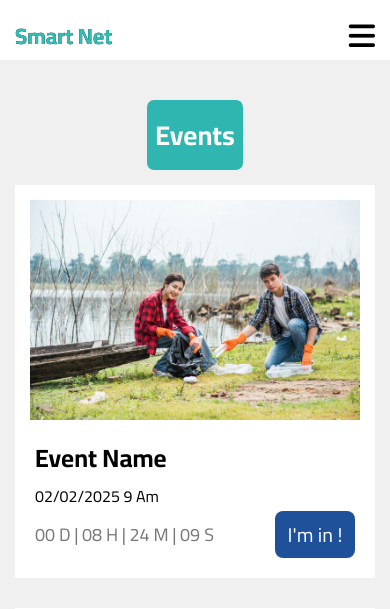
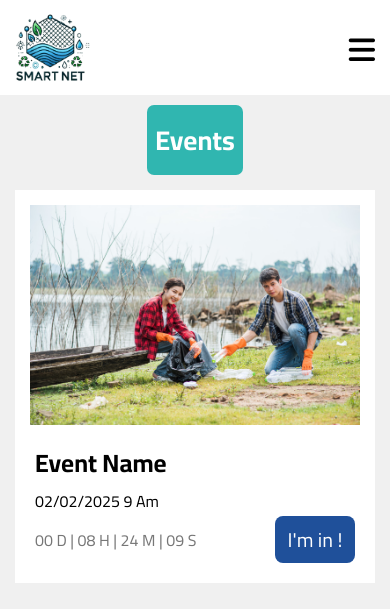
Before and after one commit to Med-Slimen/SmartNet, a PHP site: page /events.html in a window 390 px wide. Shown: the top 609 px of the page. Run offline with PHP 8.4, Linux system fonts and the light colour scheme; some web fonts are replaced.

Commit message:
New Update

```diff
--- a/css/events.css
+++ b/css/events.css
@@ -68,7 +68,7 @@ li{
 .header{
     padding-top: 8px;
     background-color:white ;
-    height: 60px;
+    height: 95px;
     position: fixed;
     width: 100%;
     transition: var(--trans);
@@ -84,6 +84,11 @@ li{
 .header .container .logo{
     max-width: 100%;
     max-height: 100px;
+}
+.header .container .logo img{
+    width: 75px;
+    height: 75px;
+    max-width: 100%;
 }
 .header .container .logo h2{
     font-size: 25px;
@@ -174,7 +179,7 @@ li{
 }
 /* End Header */
 .events{
-    padding-top: 100px;
+    padding-top: 105px;
     background-color: rgb(240, 240, 240);
 }
 .events .container{
@@ -209,6 +214,11 @@ li{
     font-size: 18px;
     color: #777;
 }
+@media(max-width:767px){
+    .events .container .box .text span{
+        font-size: 16px;
+    }
+}
 .events .container .box .text .countdown{
     display: flex;
     justify-content: space-between;
--- a/donation.html
+++ b/donation.html
@@ -31,7 +31,7 @@
     <div id="header" class="header">
       <div class="container">
         <div class="logo">
-          <a href="index.html"><h2 id="smartnet-title">Smart Net</h2></a>
+          <a href="index.html"><img src="images/logo.png" alt=""></a>
         </div>
         <div onclick="showMenu()" id="bars" class="bars">
           <i class="fa-solid fa-bars"></i>
--- a/eventform.html
+++ b/eventform.html
@@ -31,7 +31,7 @@
     <div id="header" class="header">
       <div class="container">
         <div class="logo">
-          <a href="index.html"><h2 id="smartnet-title">Smart Net</h2></a>
+          <a href="index.html"><img src="images/logo.png" alt="" /></a>
         </div>
         <div onclick="showMenu()" id="bars" class="bars">
           <i class="fa-solid fa-bars"></i>
--- a/events.html
+++ b/events.html
@@ -31,7 +31,7 @@
     <div id="header" class="header">
       <div class="container">
         <div class="logo">
-          <a href="index.html"><h2 id="smartnet-title">Smart Net</h2></a>
+          <a href="index.html"><img src="images/logo.png" alt=""></a>
         </div>
         <div onclick="showMenu()" id="bars" class="bars">
           <i class="fa-solid fa-bars"></i>
--- a/index.html
+++ b/index.html
@@ -31,7 +31,7 @@
     <div id="header" class="header">
       <div class="container">
         <div class="logo">
-          <a href="index.html"><h2 id="smartnet-title">Smart Net</h2></a>
+          <a href="index.html"><img src="images/logo.png" alt=""></a>
         </div>
         <div onclick="showMenu()" id="bars" class="bars">
           <i class="fa-solid fa-bars"></i>
--- a/index.js
+++ b/index.js
@@ -24,14 +24,14 @@ function menu() {
   document.addEventListener("scroll", () => {
     if (window.scrollY > 50) {
       header.classList.add("header-scrolled");
-      logo.classList.add("h2-scrolled");
+      // logo.classList.add("h2-scrolled");
       bars.classList.add("bars-scrolled");
       for (let lien of lesLiens) {
         lien.classList.add("les-liens-scrolled");
       }
     } else {
       header.classList.remove("header-scrolled");
-      logo.classList.remove("h2-scrolled");
+      // logo.classList.remove("h2-scrolled");
       bars.classList.remove("bars-scrolled");
       for (let lien of lesLiens) {
         lien.classList.remove("les-liens-scrolled");
@@ -59,7 +59,6 @@ function startCountdown() {
   const events = document.querySelectorAll(".timer");
 
   events.forEach((event) => {
-    // Now `event` is recognized as an HTMLElement
     const targetDate = new Date(event.getAttribute("date")).getTime();
     const daysSpan = event.querySelector(".days");
     const hoursSpan = event.querySelector(".hours");
--- a/report.html
+++ b/report.html
@@ -31,7 +31,7 @@
     <div id="header" class="header">
       <div class="container">
         <div class="logo">
-          <a href="index.html"><h2 id="smartnet-title">Smart Net</h2></a>
+          <a href="index.html"><img src="images/logo.png" alt=""></a>
         </div>
         <div onclick="showMenu()" id="bars" class="bars">
           <i class="fa-solid fa-bars"></i>
--- a/team.html
+++ b/team.html
@@ -31,7 +31,7 @@
     <div id="header" class="header">
       <div class="container">
         <div class="logo">
-          <a href="index.html"><h2 id="smartnet-title">Smart Net</h2></a>
+          <a href="index.html"><img src="images/logo.png" alt="" /></a>
         </div>
         <div onclick="showMenu()" id="bars" class="bars">
           <i class="fa-solid fa-bars"></i>
```
Also changed, not shown: css/donation.css (+7 -2 lines), css/eventform.css (+6 -1 lines), css/report.css (+7 -2 lines), css/smartNet.css (+6 -1 lines), css/team.css (+6 -1 lines), images/logo.png (added).
